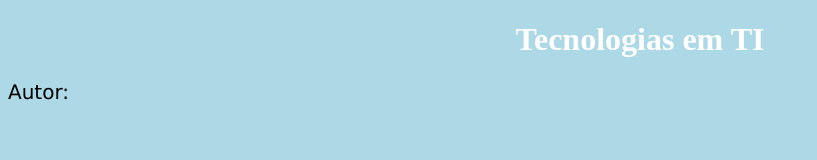
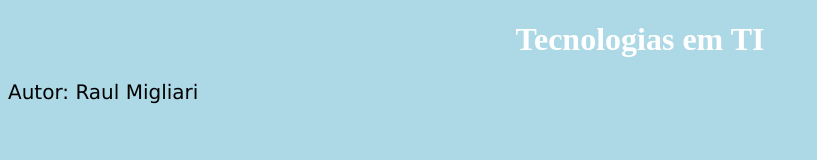
Before and after one commit to raulmgl/Tecnologia-TI, a plain HTML site: page Index.html in a window 1280 px wide. Shown: the whole page, without its empty margins (0-817 px from the left). Drawn offline with Linux system fonts and the light colour scheme.

Commit message:
Adicionando o nome do autor

```diff
--- a/Index.html
+++ b/Index.html
@@ -20,7 +20,7 @@
 	<body>
 
 		<h1>Tecnologias em TI</h1>
-		<p>Autor:</p>
+		<p>Autor: Raul Migliari</p>
 
 	</body>
 </html>
```
Also changed, not shown: 1 other file.
